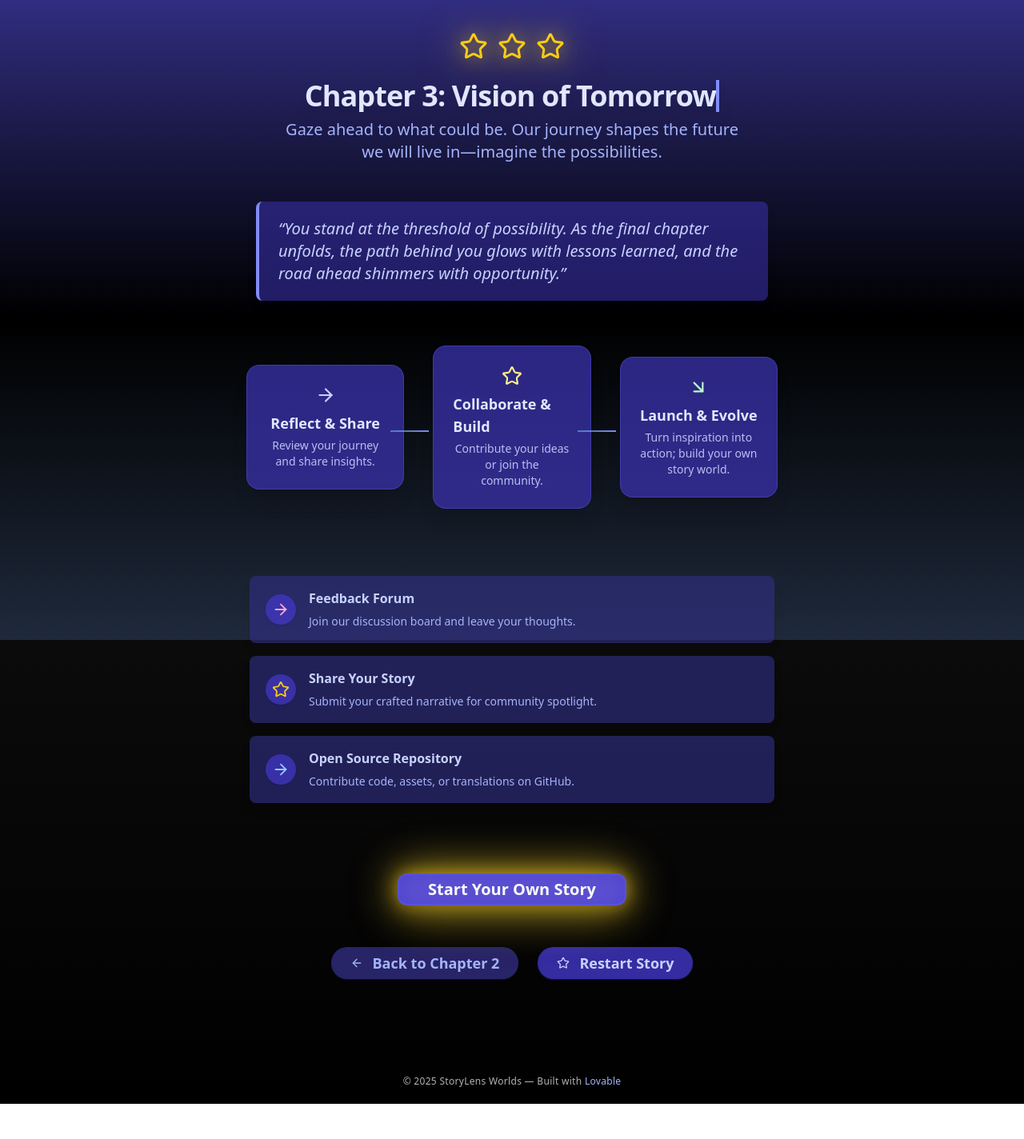
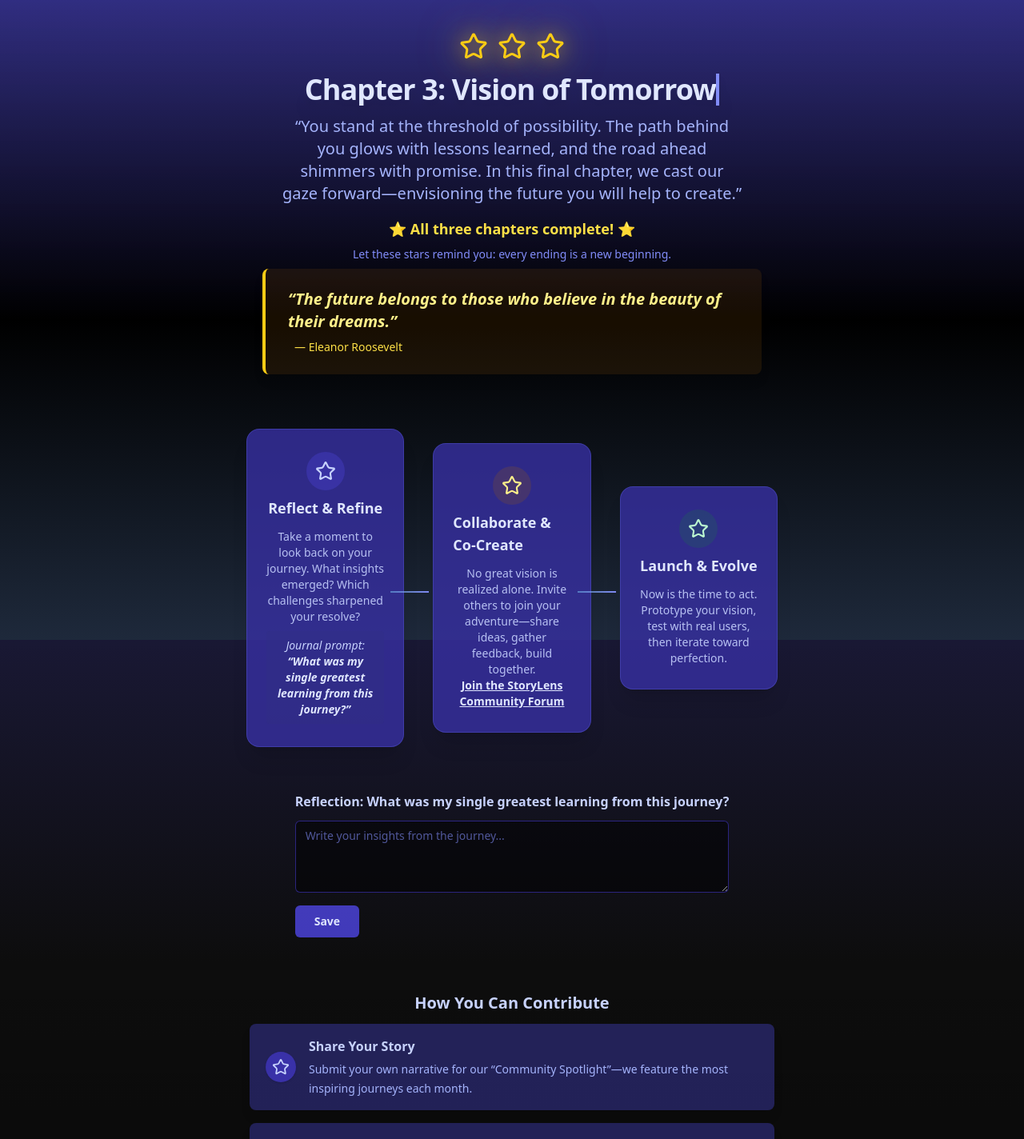
Before and after one commit to satrianugrohoputra/storylens-worlds, a React (Vite) app: page /chapter/3 in a window 1280 px wide. Shown: the top 1424 px of the page at 80% size. Before the commit the page ends 1380 px from the top, so only its background shows below. Built offline with nearby package versions, Linux system fonts and the light colour scheme.

Commit message:
Refactor: Update Chapter Three content
Update ChapterThree.tsx with the requested content, including roadmap, contribution section, quote, completion celebration, and reflection prompt.

```diff
--- a/src/pages/ChapterThree.tsx
+++ b/src/pages/ChapterThree.tsx
@@ -1,11 +1,12 @@
 
-import React from "react";
+import React, { useState, useEffect } from "react";
 import { useNavigate } from "react-router-dom";
 import { motion } from "framer-motion";
-import { ArrowLeft, Star, ArrowRight } from "lucide-react";
+import { ArrowLeft, Star } from "lucide-react";
 import Footer from "../components/Footer";
 import { TooltipProvider, Tooltip, TooltipTrigger, TooltipContent } from "@/components/ui/tooltip";
 import { Button } from "@/components/ui/button";
+import { Textarea } from "@/components/ui/textarea";
 
 // Animation variants
 const fadeInUp = {
@@ -27,51 +28,86 @@ const fadeIn = {
 
 const stepData = [
   {
-    icon: <ArrowRight size={26} className="text-indigo-200" />,
-    title: "Reflect & Share",
-    desc: "Review your journey and share insights."
+    title: "Reflect & Refine",
+    desc: (
+      <>
+        Take a moment to look back on your journey. What insights emerged? Which challenges sharpened your resolve?
+        <div className="mt-2 bg-indigo-900/30 rounded px-3 py-2 text-sm text-indigo-200 italic">
+          Journal prompt: <span className="font-semibold text-indigo-100">“What was my single greatest learning from this journey?”</span>
+        </div>
+      </>
+    ),
+    icon: (
+      <span className="flex items-center justify-center w-12 h-12 rounded-full bg-indigo-600/30">
+        <Star size={26} className="text-indigo-200" />
+      </span>
+    ),
   },
   {
-    icon: <Star size={26} className="text-yellow-200" />,
-    title: "Collaborate & Build",
-    desc: "Contribute your ideas or join the community."
+    title: "Collaborate & Co‑Create",
+    desc: (
+      <>
+        No great vision is realized alone. Invite others to join your adventure—share ideas, gather feedback, build together.<br />
+        <a
+          href="https://community.storylens.dev/"
+          className="story-link text-indigo-100 font-semibold underline hover:text-indigo-300"
+          target="_blank"
+          rel="noopener noreferrer"
+        >
+          Join the StoryLens Community Forum
+        </a>
+      </>
+    ),
+    icon: (
+      <span className="flex items-center justify-center w-12 h-12 rounded-full bg-yellow-700/20">
+        <Star size={26} className="text-yellow-200" />
+      </span>
+    ),
   },
   {
-    icon: <ArrowRight size={26} className="text-green-200 rotate-45" />,
     title: "Launch & Evolve",
-    desc: "Turn inspiration into action; build your own story world."
+    desc: (
+      <>
+        Now is the time to act. Prototype your vision, test with real users, then iterate toward perfection.
+      </>
+    ),
+    icon: (
+      <span className="flex items-center justify-center w-12 h-12 rounded-full bg-green-700/20">
+        <Star size={26} className="text-green-200" />
+      </span>
+    ),
   }
 ];
 
 const contributeList = [
   {
-    icon: <ArrowRight size={22} className="text-pink-300" />,
-    label: "Feedback Forum",
-    desc: "Join our discussion board and leave your thoughts.",
+    icon: <Star size={22} className="text-indigo-200" />,
+    label: "Share Your Story",
+    desc: "Submit your own narrative for our “Community Spotlight”—we feature the most inspiring journeys each month.",
+    href: "#share" // Placeholder
+  },
+  {
+    icon: <Star size={22} className="text-yellow-400" />,
+    label: "Offer Feedback",
+    desc: "Rate and comment on other stories. Your perspective could spark the next big idea.",
     href: "#feedback" // Placeholder
   },
   {
-    icon: <Star size={22} className="text-yellow-400" />,
-    label: "Share Your Story",
-    desc: "Submit your crafted narrative for community spotlight.",
-    href: "#share" // Placeholder
-  },
-  {
-    icon: <ArrowRight size={22} className="text-blue-300" />,
-    label: "Open Source Repository",
-    desc: "Contribute code, assets, or translations on GitHub.",
-    href: "https://github.com/" // Replace with real repo if available
+    icon: <Star size={22} className="text-green-300" />,
+    label: "Contribute Assets",
+    desc: "Upload illustrations, Lottie animations, or 3D models to enrich the StoryLens library.",
+    href: "#assets" // Placeholder
   }
 ];
 
 const chapterTooltips = [
-  "Chapter 1 complete",
-  "Chapter 2 complete",
-  "Chapter 3 complete"
+  "Chapter 1 Complete: The Journey Begins",
+  "Chapter 2 Complete: Through the Portal",
+  "Chapter 3 Complete: Vision of Tomorrow"
 ];
 
 const StarRow = () => (
-  <div className="flex justify-center mb-6 gap-3">
+  <div className="flex justify-center mb-4 gap-3">
     <TooltipProvider>
       {Array.from({ length: 3 }).map((_, idx) => (
         <Tooltip key={idx}>
@@ -96,7 +132,7 @@ const StarRow = () => (
 
 const Roadmap = () => (
   <motion.section
-    className="mt-10 mb-10 w-full max-w-2xl mx-auto"
+    className="mt-10 mb-6 w-full max-w-2xl mx-auto"
     initial="hidden"
     whileInView="visible"
     viewport={{ once: true, amount: 0.4 }}
@@ -107,11 +143,11 @@ const Roadmap = () => (
           key={step.title}
           custom={i}
           variants={fadeInUp}
-          className="flex-1 flex flex-col items-center rounded-2xl bg-indigo-800/80 px-6 py-6 m-1 shadow-xl border border-indigo-500/30 transition-all relative hover:shadow-indigo-600/40 hover:brightness-110 hover:scale-105 focus-within:ring-2 focus-within:ring-indigo-300 cursor-pointer"
+          className="flex-1 flex flex-col items-center rounded-2xl bg-indigo-800/80 px-6 py-7 m-1 shadow-xl border border-indigo-500/30 transition-all relative hover:shadow-indigo-600/40 hover:brightness-110 hover:scale-105 focus-within:ring-2 focus-within:ring-indigo-300 cursor-pointer"
           tabIndex={0}
         >
           <div className="mb-2">{step.icon}</div>
-          <div className="font-bold text-indigo-100 text-lg">{step.title}</div>
+          <div className="font-bold text-indigo-100 text-lg mb-2">{step.title}</div>
           <div className="text-indigo-200/90 text-center text-sm mt-1">{step.desc}</div>
           {i < 2 && (
             <div className="hidden md:block absolute right-[-32px] top-1/2 -translate-y-1/2">
@@ -131,6 +167,7 @@ const HowToContribute = () => (
     whileInView="visible"
     viewport={{ once: true, amount: 0.4 }}
   >
+    <h2 className="font-semibold text-indigo-200 text-xl mb-3 text-center">How You Can Contribute</h2>
     <ul className="flex flex-col gap-4">
       {contributeList.map((item, i) => (
         <motion.li
@@ -155,6 +192,68 @@ const HowToContribute = () => (
   </motion.section>
 );
 
+const InspirationalQuote = () => (
+  <motion.section
+    className="max-w-2xl mx-auto mb-6 px-6"
+    initial={{ opacity: 0, y: 25 }}
+    whileInView={{ opacity: 1, y: 0 }}
+    transition={{ duration: 0.7, delay: 0.11 }}
+    viewport={{ once: true, amount: 0.5 }}
+  >
+    <blockquote className="border-l-4 border-yellow-400 bg-yellow-700/15 rounded-lg px-7 py-6 text-yellow-200 text-lg md:text-xl shadow-lg font-semibold italic mb-0 relative">
+      “The future belongs to those who believe in the beauty of their dreams.”
+      <span className="block text-sm text-yellow-300 font-normal not-italic mt-2 ml-2">— Eleanor Roosevelt</span>
+    </blockquote>
+  </motion.section>
+);
+
+const ReflectionTextarea = ({
+  label,
+  placeholder,
+  storageKey,
+}: {
+  label: string;
+  placeholder: string;
+  storageKey: string;
+}) => {
+  const [value, setValue] = useState("");
+  const [saved, setSaved] = useState(false);
+
+  useEffect(() => {
+    const savedValue = localStorage.getItem(storageKey);
+    if (savedValue) setValue(savedValue);
+  }, [storageKey]);
+
+  const onSave = () => {
+    localStorage.setItem(storageKey, value);
+    setSaved(true);
+    setTimeout(() => setSaved(false), 1500);
+  };
+
+  return (
+    <div className="my-7 flex flex-col gap-2 max-w-xl mx-auto animate-fade-in">
+      <label className="text-indigo-200 font-bold mb-1" htmlFor={storageKey}>{label}</label>
+      <Textarea
+        className="bg-black/50 border-indigo-700/60 focus:ring-2 focus:ring-indigo-300 text-indigo-100 placeholder:text-indigo-400/60 min-h-[90px]"
+        value={value}
+        onChange={e => setValue(e.target.value)}
+        id={storageKey}
+        placeholder={placeholder}
+        spellCheck
+      />
+      <div className="flex items-center gap-3 mt-2">
+        <Button
+          className="bg-indigo-600/80 hover:bg-indigo-700/90 text-indigo-100 font-semibold px-6 py-2 rounded-md transition"
+          onClick={onSave}
+        >
+          Save
+        </Button>
+        {saved && <span className="text-green-300 text-sm animate-fade-in">Saved!</span>}
+      </div>
+    </div>
+  );
+};
+
 export default function ChapterThree() {
   const navigate = useNavigate();
 
@@ -171,30 +270,52 @@ export default function ChapterThree() {
             transition={{ type: "spring", stiffness: 110, damping: 15, duration: 0.8 }}
           >
             <StarRow />
-            <h1 className="text-3xl md:text-4xl font-extrabold text-indigo-100 drop-shadow-xl text-center tracking-tight animate-typewriter">
-              Chapter 3: Vision of Tomorrow
-            </h1>
-            <div className="mt-2 text-indigo-300 text-lg md:text-xl text-center max-w-xl font-medium animate-fade-in">
-              Gaze ahead to what could be. Our journey shapes the future we will live in—imagine the possibilities.
+            <div className="flex flex-col gap-1 items-center text-center">
+              <h1 className="text-3xl md:text-4xl font-extrabold text-indigo-100 drop-shadow-xl tracking-tight animate-typewriter">
+                Chapter 3: Vision of Tomorrow
+              </h1>
+              <div className="mt-2 text-indigo-300 text-lg md:text-xl max-w-xl font-medium animate-fade-in">
+                “You stand at the threshold of possibility. The path behind you glows with lessons learned, and the road ahead shimmers with promise. In this final chapter, we cast our gaze forward—envisioning the future you will help to create.”
+              </div>
+              <div className="flex items-center gap-2 mt-3">
+                <span className="text-yellow-300 text-lg font-semibold">⭐️ All three chapters complete! ⭐️</span>
+              </div>
+              <div className="text-indigo-400 text-sm mt-1">Let these stars remind you: every ending is a new beginning.</div>
             </div>
           </motion.div>
         </section>
-        {/* Intro Paragraph */}
+        {/* Inspirational Quote */}
+        <InspirationalQuote />
+        {/* Roadmap section and Journal Reflection */}
+        <Roadmap />
+        <ReflectionTextarea
+          label="Reflection: What was my single greatest learning from this journey?"
+          placeholder="Write your insights from the journey..."
+          storageKey="journalReflectionCh3"
+        />
+        {/* How Users Can Contribute */}
+        <HowToContribute />
+        {/* Final Reflection */}
         <motion.section
-          className="max-w-2xl mx-auto mt-10 mb-3 px-4"
+          className="max-w-2xl mx-auto my-8 px-4"
           initial={{ opacity: 0, y: 30 }}
           whileInView={{ opacity: 1, y: 0 }}
-          transition={{ duration: 0.65, delay: 0.18 }}
-          viewport={{ once: true, amount: 0.6 }}
+          transition={{ duration: 0.65, delay: 0.14 }}
+          viewport={{ once: true, amount: 0.4 }}
         >
-          <blockquote className="border-l-4 border-indigo-400 bg-indigo-800/60 rounded-lg px-6 py-5 text-indigo-200 text-lg md:text-xl shadow-lg font-medium italic mb-0">
-            “You stand at the threshold of possibility. As the final chapter unfolds, the path behind you glows with lessons learned, and the road ahead shimmers with opportunity.”
-          </blockquote>
+          <div className="rounded-lg bg-indigo-900/70 p-7 shadow-lg">
+            <h3 className="text-indigo-100 font-bold text-xl mb-2">Your Turn:</h3>
+            <div className="text-indigo-300 font-medium mb-3">
+              What vision will drive your next chapter?<br />
+              How will you turn today’s ideas into tomorrow’s reality?
+            </div>
+            <ReflectionTextarea
+              label="Closing Thoughts"
+              placeholder="Write your closing thoughts here..."
+              storageKey="finalReflectionCh3"
+            />
+          </div>
         </motion.section>
-        {/* Roadmap */}
-        <Roadmap />
-        {/* How Users Can Contribute */}
-        <HowToContribute />
         {/* CTA Button */}
         <motion.div
           className="flex justify-center my-10"
@@ -233,3 +354,5 @@ export default function ChapterThree() {
     </div>
   );
 }
+
+// File is getting quite long. Please consider asking to refactor this page into smaller, more manageable components!
```
